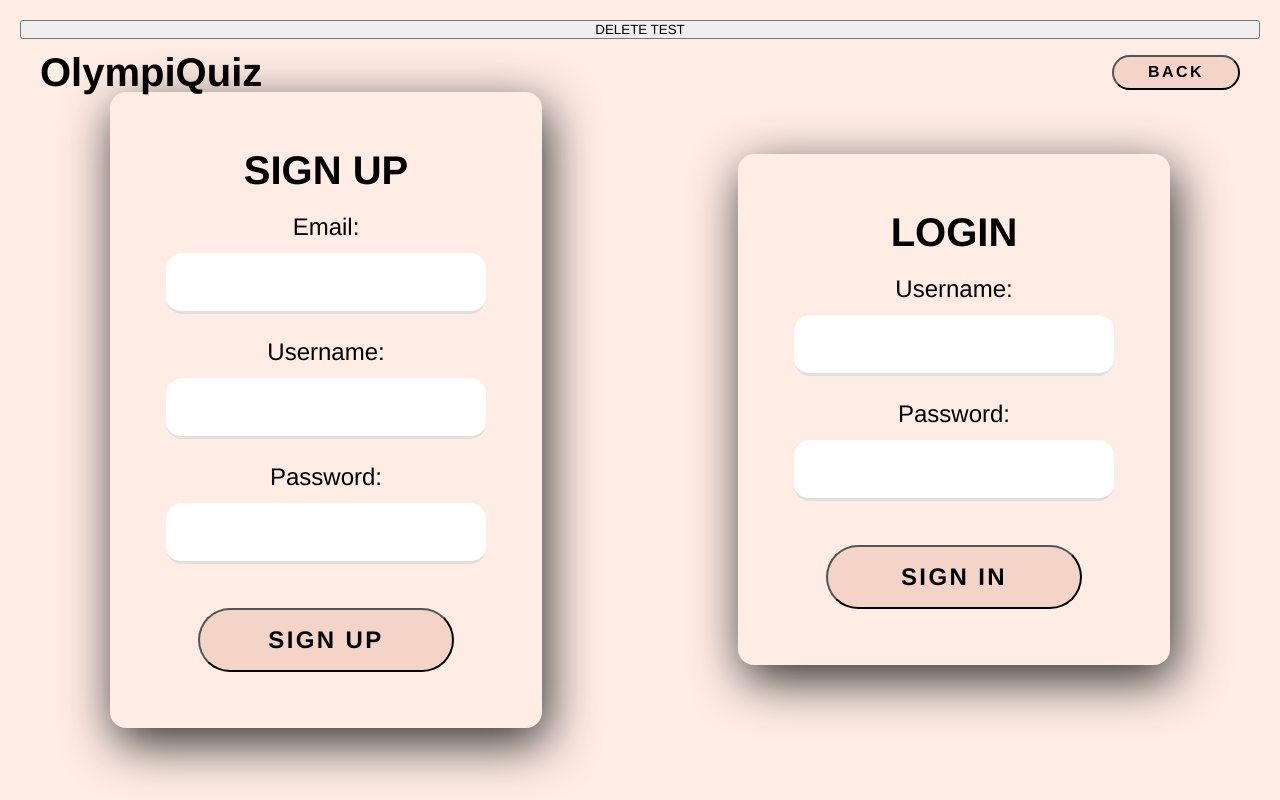
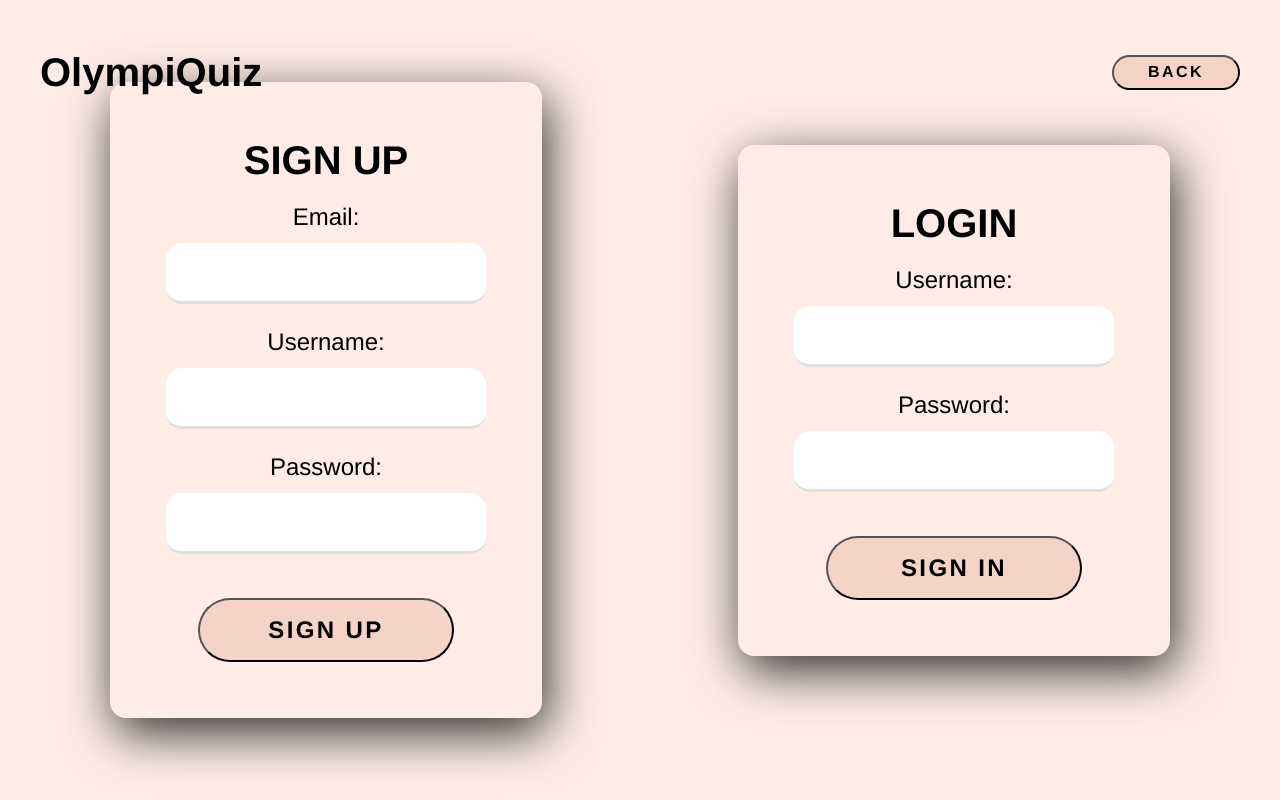
Before and after one commit to pedropiin/olympiquiz, a React (Create React App) app in the folder react-project/: page /login in a window 1280 px wide. Built offline with nearby package versions, Linux system fonts and the light colour scheme; no server answers.

Commit message:
removing test button login

```diff
--- a/react-project/src/pages/Login.js
+++ b/react-project/src/pages/Login.js
@@ -12,7 +12,7 @@ const Login = () => {
             <div className='home-text'>
                 <p>OlympiQuiz</p>
             </div>
-            <button className='delete-users-button' id='delete-users-button' onClick={deleteUsers}>DELETE TEST</button>
+            {/* <button className='delete-users-button' id='delete-users-button' onClick={deleteUsers}>DELETE TEST</button> */}
             <BackButton />
             <div className='forms-container'>
                 <SignUp />
```
